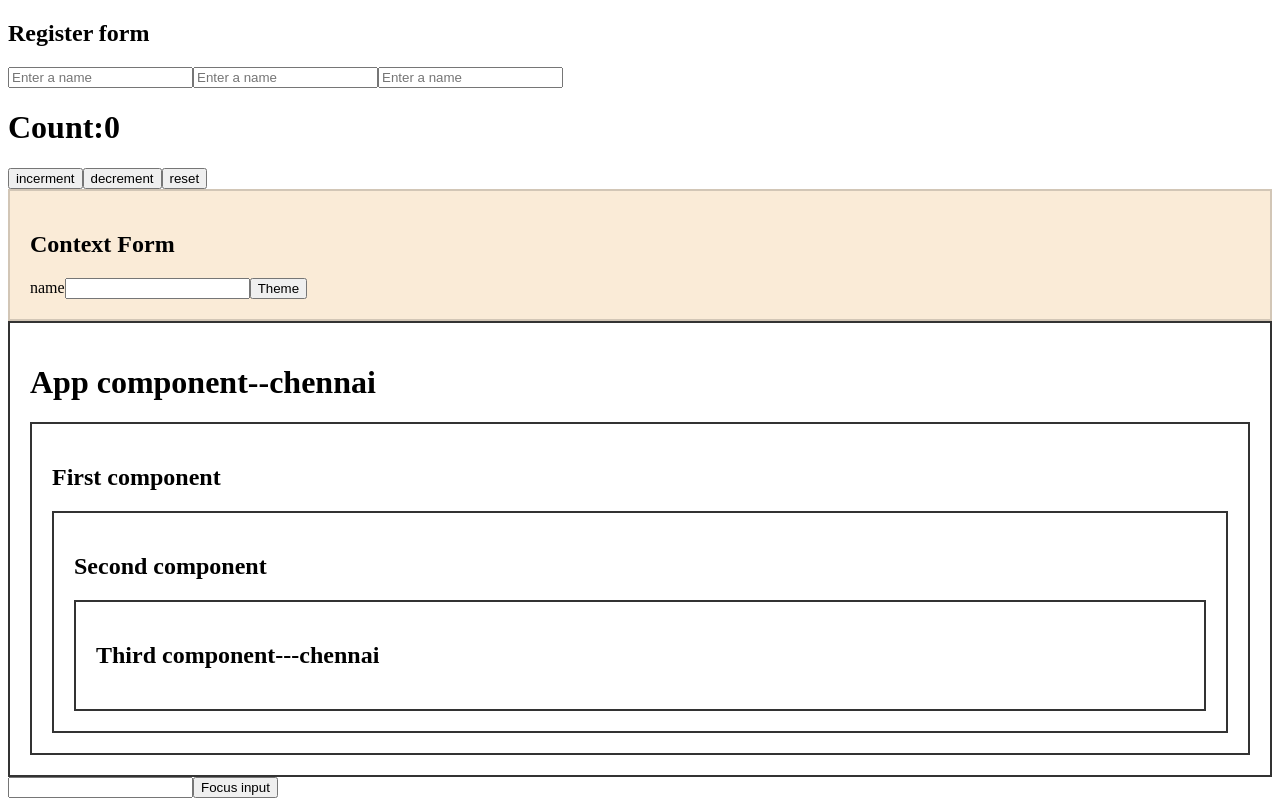
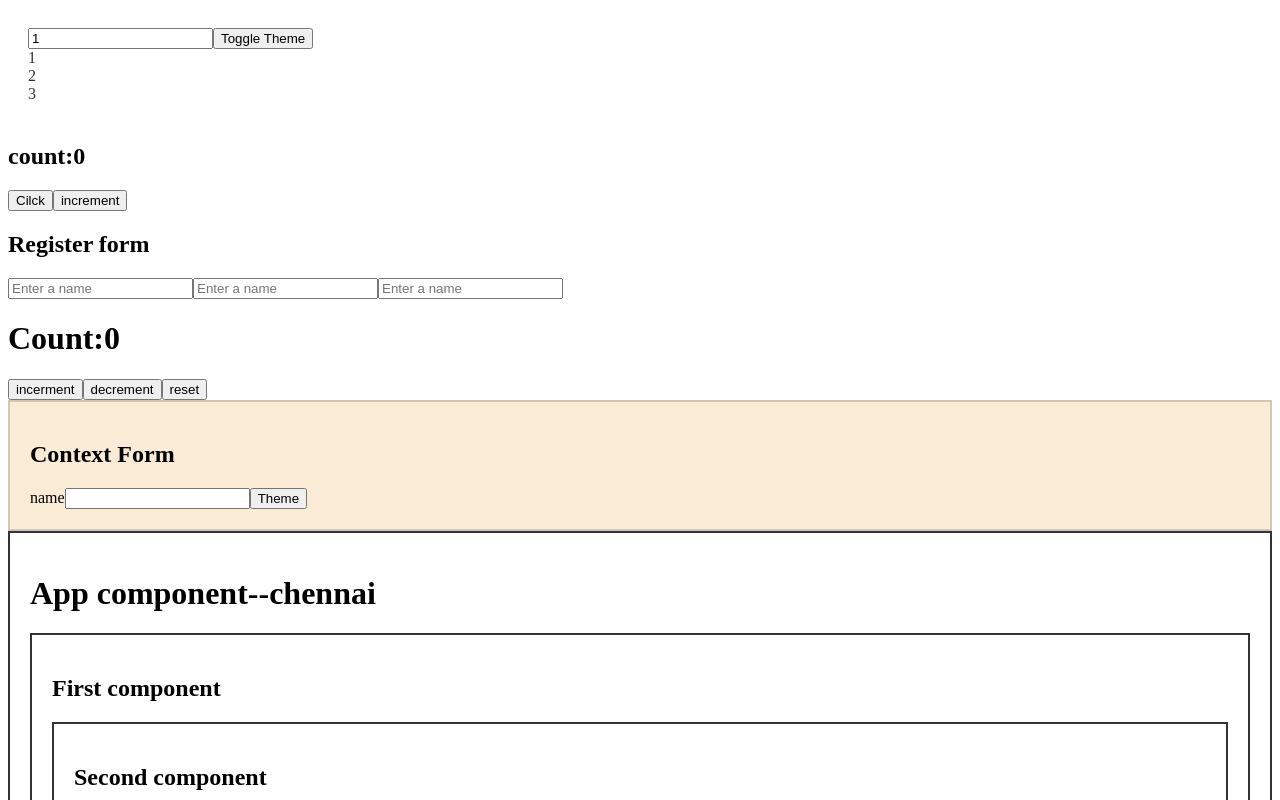
Before and after one commit to kamalrajms/marBatch1, a React (Vite) app: page / in a window 1280 px wide. Shown: the top 800 px of the page. Built offline with nearby package versions, Linux system fonts and the light colour scheme; no server answers.

Commit message:
## useCallback()

```diff
--- a/src/App.jsx
+++ b/src/App.jsx
@@ -20,6 +20,8 @@
 import ContextForm from "./Context/ContextForm";
 import UseReducerHook from "./Component/UseReducerHook";
 import ReducerForm from "./Component/ReducerForm";
+import UseCallBackHook from "./Component/UseCallBackHook";
+import CallBack from "./Component/CallBack";
 
 export const Pass = createContext();
 
@@ -42,6 +44,8 @@
 
   return (
     <div>
+      <CallBack />
+      <UseCallBackHook />
       <ReducerForm />
       <UseReducerHook />
       <nav>
--- /dev/null
+++ b/src/Component/CallBack.jsx
@@ -0,0 +1,31 @@
+import React, { useCallback, useState } from "react";
+import ChilBack from "./ChilBack";
+
+export default function CallBack() {
+  const [number, setNumber] = useState(1);
+  const [Dark, setDark] = useState(false);
+
+//   const getItems = () => {
+//     return [number, number + 1, number + 2];
+//   };
+
+    const getItems=useCallback(()=>{
+        return [number,number+1,number+2]
+    },[number])
+  const theme = {
+    backgroundColor: Dark ? "#333" : "#fff",
+    color: Dark ? "#fff" : "#333",
+    padding: "20px",
+  };
+  return (
+    <div style={theme}>
+      <input
+        type="number"
+        value={number}
+        onChange={(e) => setNumber(parseInt(e.target.value))}
+      />
+      <button onClick={() => setDark(!Dark)}>Toggle Theme</button>
+      <ChilBack getItems={getItems} />
+    </div>
+  );
+}
--- /dev/null
+++ b/src/Component/ChilBack.jsx
@@ -0,0 +1,18 @@
+import React, { useState, useEffect } from "react";
+
+export default function ChilBack({ getItems }) {
+  const [item, setItem] = useState([]);
+
+  useEffect(() => {
+    setItem(getItems());
+    console.log("Component mounted");
+  }, [getItems]);
+  //   item=[1,2,3]
+  return (
+    <div>
+      {item.map((item) => (
+        <div key={item}>{item}</div>
+      ))}
+    </div>
+  );
+}
--- /dev/null
+++ b/src/Component/ChildCallBack.jsx
@@ -0,0 +1,7 @@
+import React from "react";
+
+export default function ChildCallBack({ onclick }) {
+  console.log("Child render");
+
+  return <button onClick={onclick}>Cilck</button>;
+}
--- /dev/null
+++ b/src/Component/UseCallBackHook.jsx
@@ -0,0 +1,18 @@
+import React, { useState } from "react";
+import ChildCallBack from "./ChildCallBack";
+
+export default function UseCallBackHook() {
+  const [count, setCount] = useState(0);
+
+  const handleClick = () => {
+    console.log("Clicked..!");
+  };
+  return (
+    <div>
+      <h2>count:{count}</h2>
+      {/* <button onClick={handleClick}>Click</button> */}
+      <ChildCallBack onclick={handleClick} />
+      <button onClick={() => setCount(count + 1)}>increment</button>
+    </div>
+  );
+}
```
Also changed, not shown: src/Text.txt.
